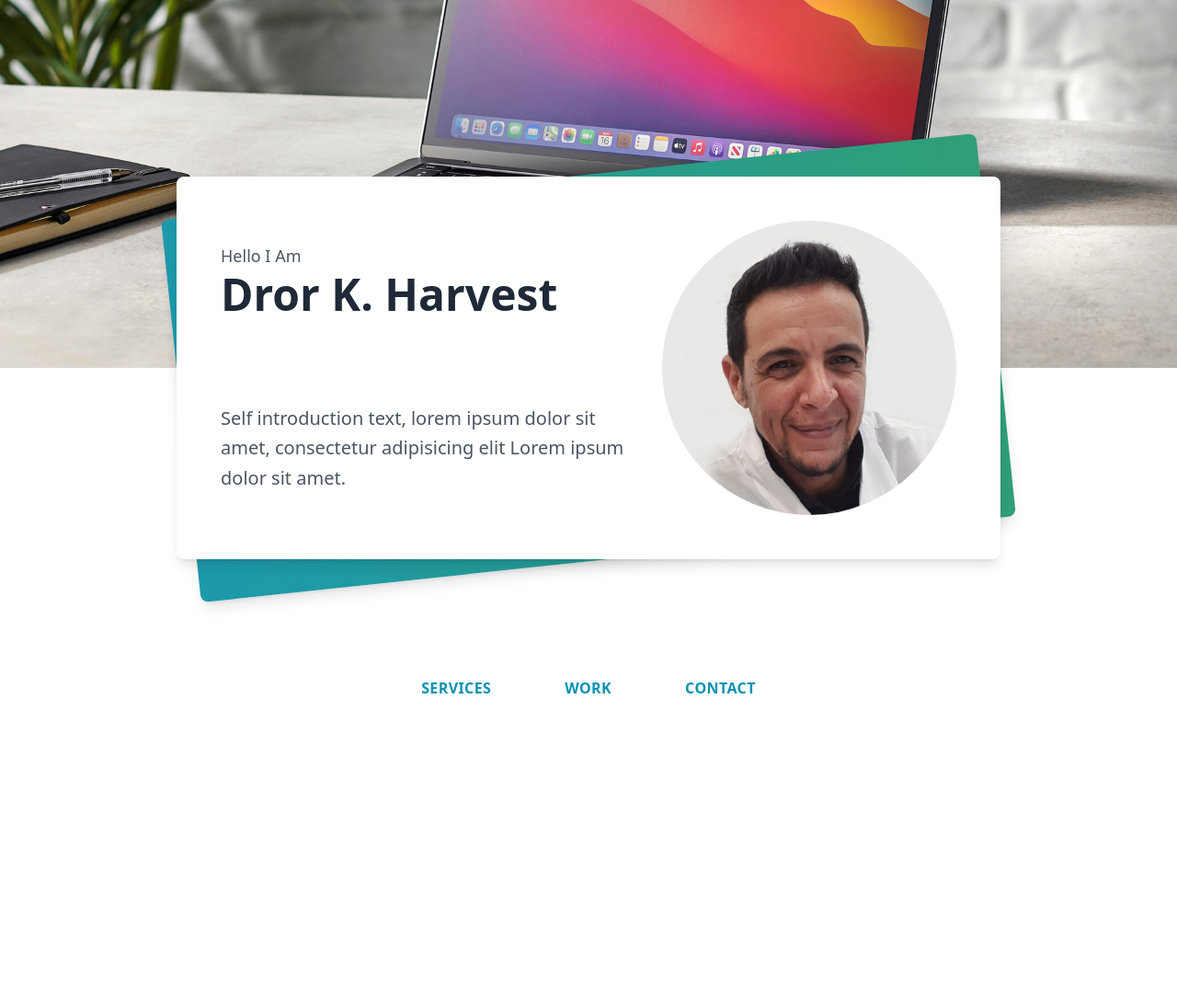
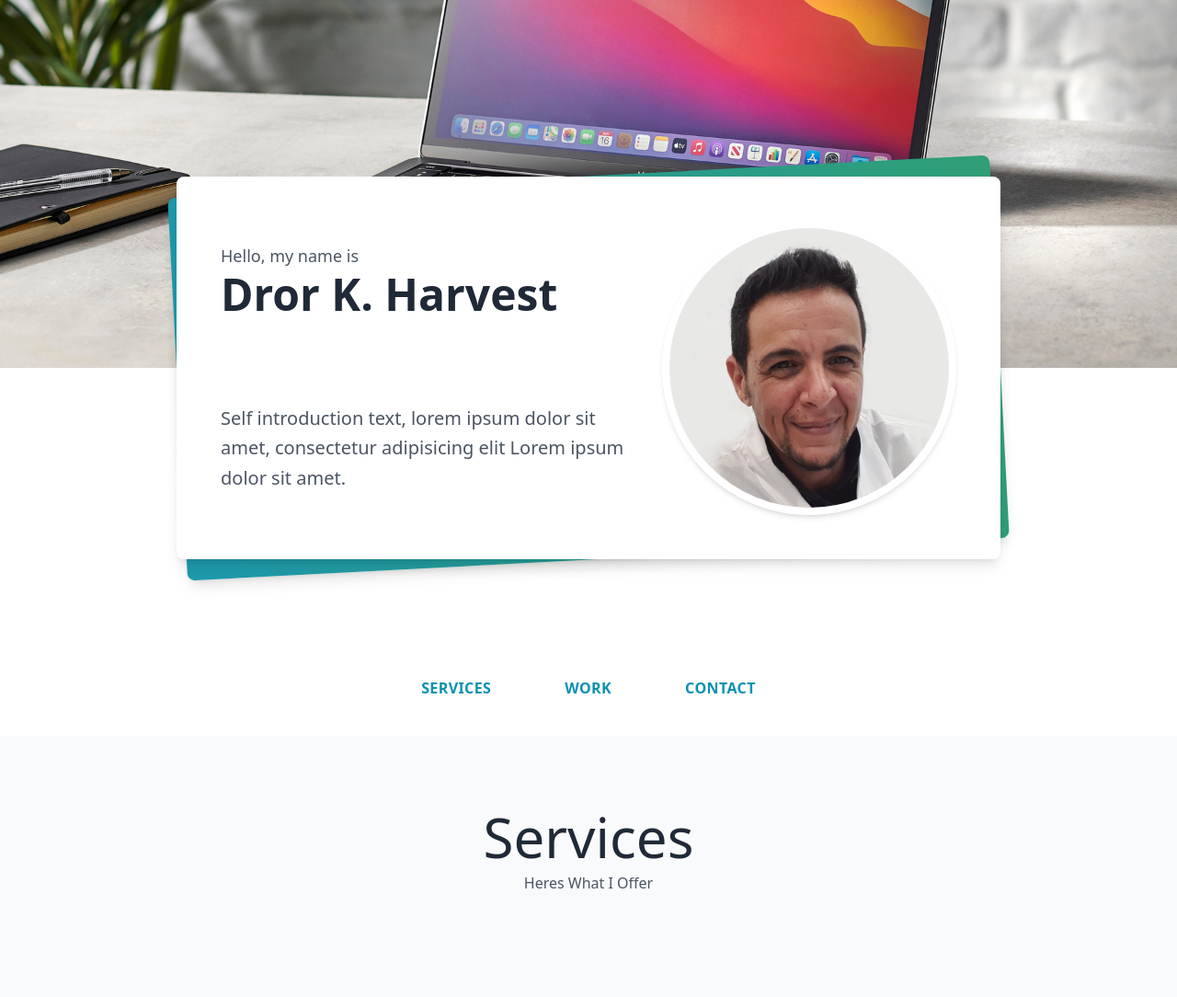
Before and after one commit to DorKatzir/personal_portfolio_website, a plain HTML site: page index.html in a window 1280 px wide. Shown: the whole page at 92% size. Before the commit the page ends 800 px from the top, so only its background shows below. Drawn offline with nearby package versions, Linux system fonts and the light colour scheme.

Commit message:
Implementing the services section

```diff
--- a/index.html
+++ b/index.html
@@ -16,6 +16,7 @@
   </style>
 </head>
 <body class="antialised relative text-gray-600">
+    <!-- Navigation & Hero -->
     <div class="absolute w-full min-h-screen">
         <!-- HERO IMG -->
         <div class="absolute z-0 top-0 w-full h-1/2 bg-cover bg-bottom" style="background-image:url(images/hero.jpg)">
@@ -27,23 +28,34 @@
             <a href="#contact" class="text-cyan-600">Contact</a>
         </div>
     </div>
+
     <!-- Self promotion section -->
     <div class="relative z-10 flex min-h-screen h-auto justify-center items-center">
         <div class="relative max-w-4xl">
-            <div class="absolute z-10 inset-0 rounded-lg bg-gradient-to-r from-primary to-secondary shadow-lg skew-x-6 -skew-y-6">
+            <div class="absolute z-10 inset-0 rounded-lg bg-gradient-to-r from-primary to-secondary shadow-lg transform -skew-y-3 skew-x-3 ">
             </div>
             <div class="relative z-20 bg-white md:flex justify-between p-12 shadow-lg rounded-lg w-full max-w-4xl">
                 <div class="sm:flex flex-col justify-between space-y-6 py-6 md:pr-10">
-                    <div class="">
-                        <h2 class="text-lg">Hello I Am</h2>
+                    <div>
+                        <h2 class="text-lg">Hello, my name is</h2>
                         <h1 class="pt-1 text-5xl font-bold text-gray-800">Dror K. Harvest</h1>
                     </div>
-                        <p class="text-xl leading-relaxed">Self introduction text, lorem ipsum dolor sit amet, consectetur adipisicing elit Lorem ipsum dolor sit amet.</p>
-                    </div>
-                    <img src="images/drorkharvest.png" alt="Dror profile image" class="w-80 rounded-full flex-shrink-0 self-end">
+                    <p class="text-xl leading-relaxed">Self introduction text, lorem ipsum dolor sit amet, consectetur adipisicing elit Lorem ipsum dolor sit amet.</p>
+                </div>
+                <img src="images/drorkharvest.png" alt="Dror profile image" class="w-80 rounded-full flex-shrink-0 border-8 border-white shadow-md">
             </div>
         </div>
     </div>
 
+    <!-- Services section -->
+    <section id="services" class="bg-gray-50 pt-20 pb-28 px-8">
+        <div class="max-w-6xl mx-auto">
+            <div class="text-center">
+                <h1 class="text-6xl text-gray-800">Services</h1>
+                <p class="pt-2">Heres What I Offer</p>
+            </div>
+        </div>
+    </section>
+
 </body>
 </html>
```
